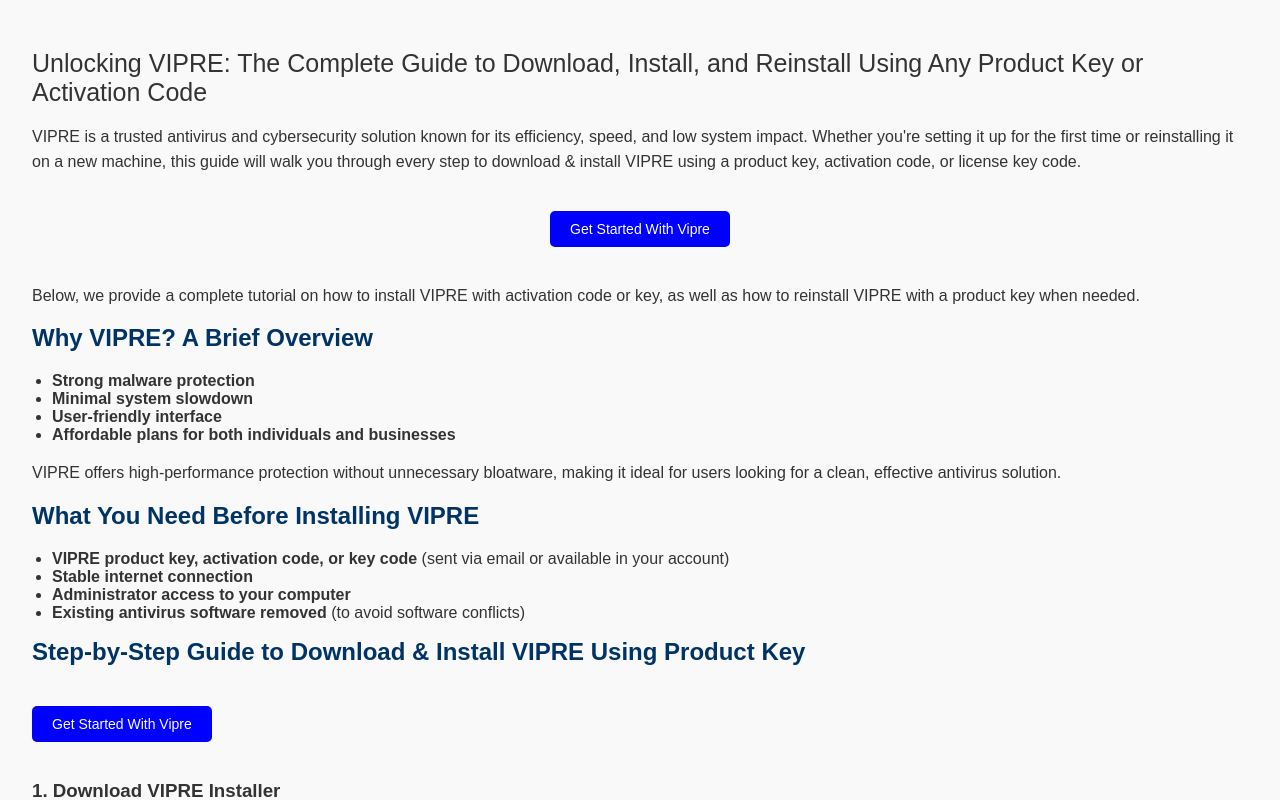
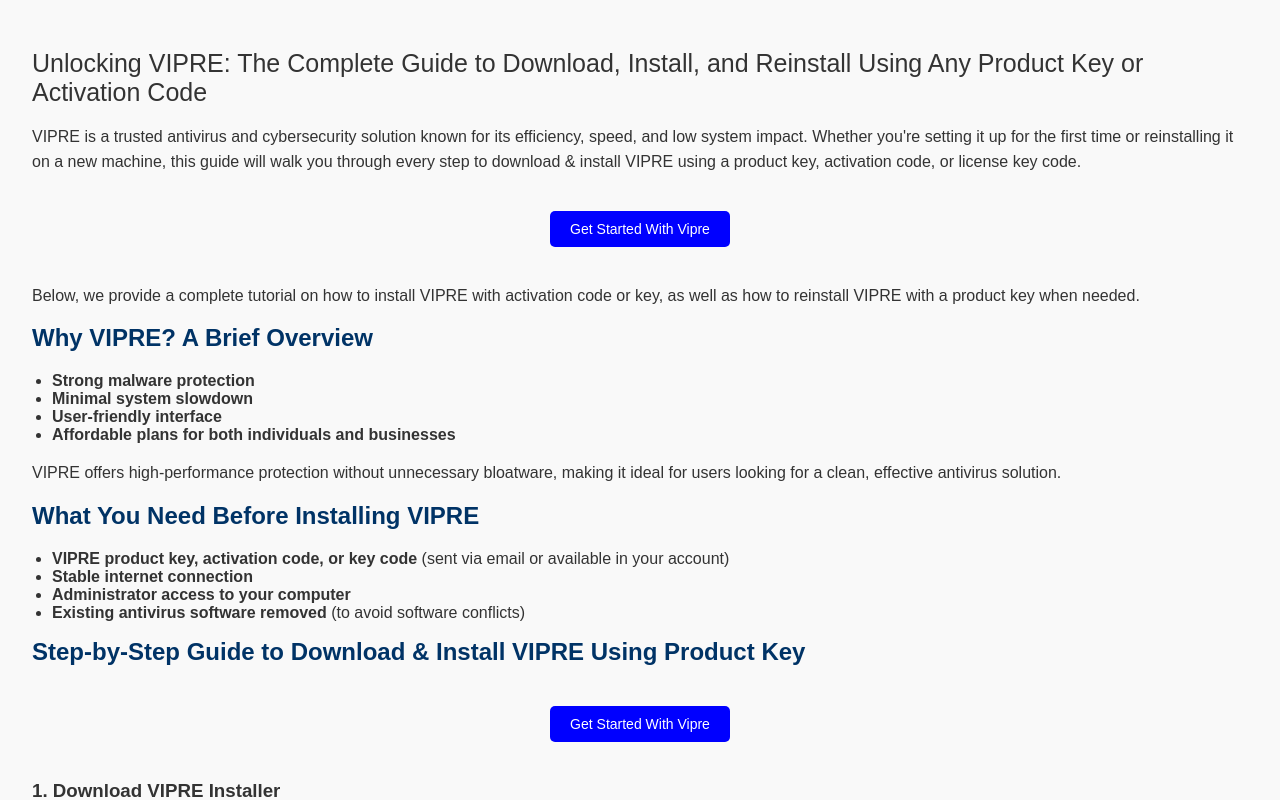
Before and after one commit to webrootamazed/vipreshort, a React (Vite) app: page / in a window 1280 px wide. Shown: the top 800 px of the page. Built offline with nearby package versions, Linux system fonts and the light colour scheme; the HTML template or start-up script is replaced by a standard one.

Commit message:
Update App.jsx

```diff
--- a/src/App.jsx
+++ b/src/App.jsx
@@ -57,7 +57,7 @@
 
       <h2>Step-by-Step Guide to Download & Install VIPRE Using Product Key</h2>
 
-      <a
+      <center><a
   href="http://start.vipre-us.shop/"
   target="_blank"
   style={{
@@ -75,7 +75,7 @@
   }}
 >
   Get Started With Vipre
-</a>
+</a> </center>
 
 
       <h3>1. Download VIPRE Installer</h3>
```
